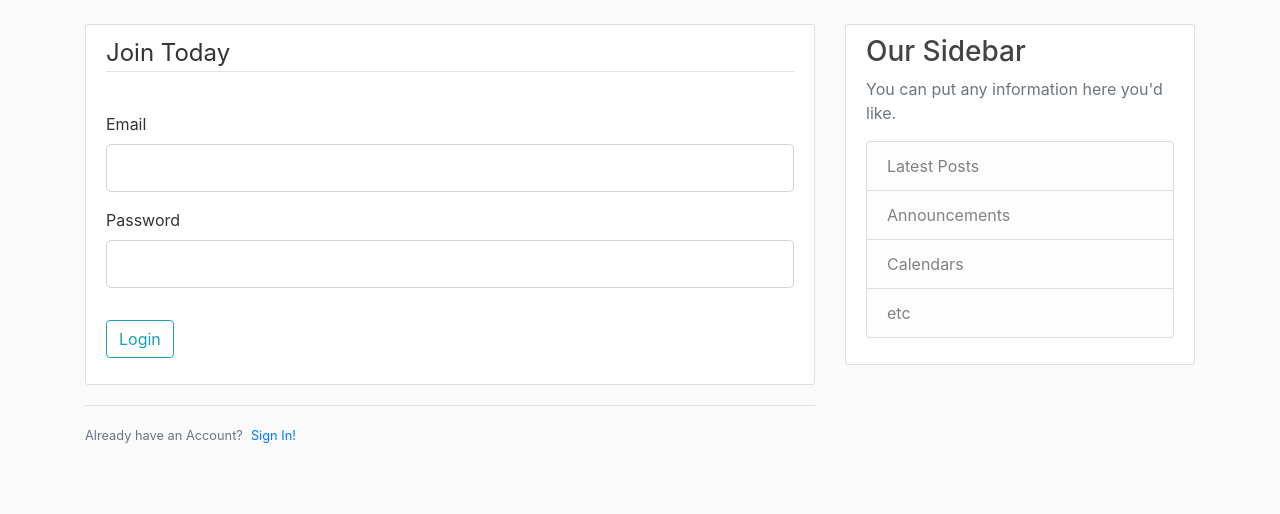
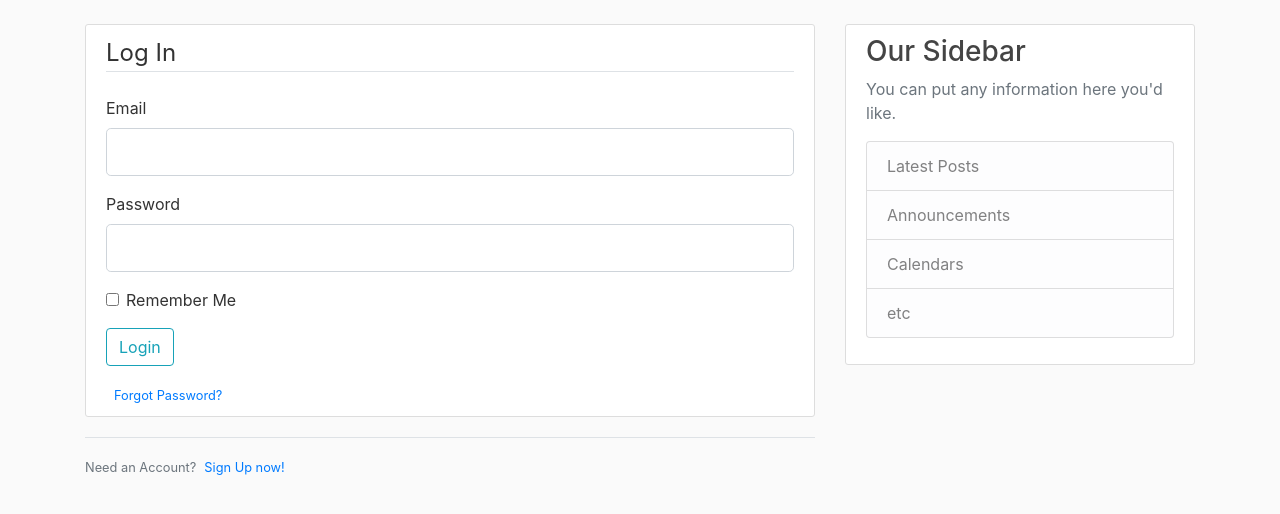
Before and after one commit to BassamxMednini/Website-mit-Python-Flask, a Flask app: template templates/login.html in a window 1280 px wide. Shown: the part 56-570 px from the top of the page. Run offline with Flask 2, Linux system fonts and the light colour scheme; the template is opened without the code that fills it: values that come from a table or form of the project are taken from there, others are empty; some libraries are stand-ins or nearby versions.

Commit message:
"Forgot Password?", Url für Registration & kleine Anpassungen

```diff
--- a/templates/login.html
+++ b/templates/login.html
@@ -4,20 +4,7 @@
         <form method="POST" action="">
             {{ form.hidden_tag() }}
             <fieldset class="form-group">
-                <legend class="border-bottom mb-4">Join Today</legend>
-                <div class="form-group">
-                    {{ form.username.label(class="form-control-label") }}
-                    {% if form.username.errors %}
-                        {{ form.username(class="form-control form-control-lg is-invalid") }}
-                        <div class="invalid-feedback">
-                            {% for error in form.username.errors %}
-                                <span>{{ error }}</span>
-                            {% endfor %}
-                        </div>
-                    {% else %}
-                        {{ form.username(class="form-control form-control-lg") }}
-                    {% endif %}
-                </div>
+                <legend class="border-bottom mb-4">Log In</legend>
                 <div class="form-group">
                     {{ form.email.label(class="form-control-label") }}
                     {% if form.email.errors %}
@@ -44,28 +31,23 @@
                         {{ form.password(class="form-control form-control-lg") }}
                     {% endif %}
                 </div>
-                <div class="form-group">
-                    {{ form.confirm_password.label(class="form-control-label") }}
-                    {% if form.confirm_password.errors %}
-                        {{ form.confirm_password(class="form-control form-control-lg is-invalid") }}
-                        <div class="invalid-feedback">
-                            {% for error in form.confirm_password.errors %}
-                                <span>{{ error }}</span>
-                            {% endfor %}
-                        </div>
-                    {% else %}
-                        {{ form.confirm_password(class="form-control form-control-lg") }}
-                    {% endif %}
+                <div class="form-check">
+                    {{ form.remember(class="form-check-input") }}
+                    {{ form.remember.label(class="form-check-label") }}
+
                 </div>
             </fieldset>
             <div class="form-group">
                 {{ form.submit(class="btn btn-outline-info") }}
             </div>
+            <small class="text-muted ml-2">
+                <a href="#">Forgot Password?</a>
+            </small>
         </form>
     </div>
     <div class="border-top pt-3">
         <small class="text-muted">
-            Already have an Account?<a href="{{ url_for('login') }}" class="ml-2">Sign In!</a>
+            Need an Account?<a href="{{ url_for('register') }}" class="ml-2">Sign Up now!</a>
         </small>
 
     </div>
```
